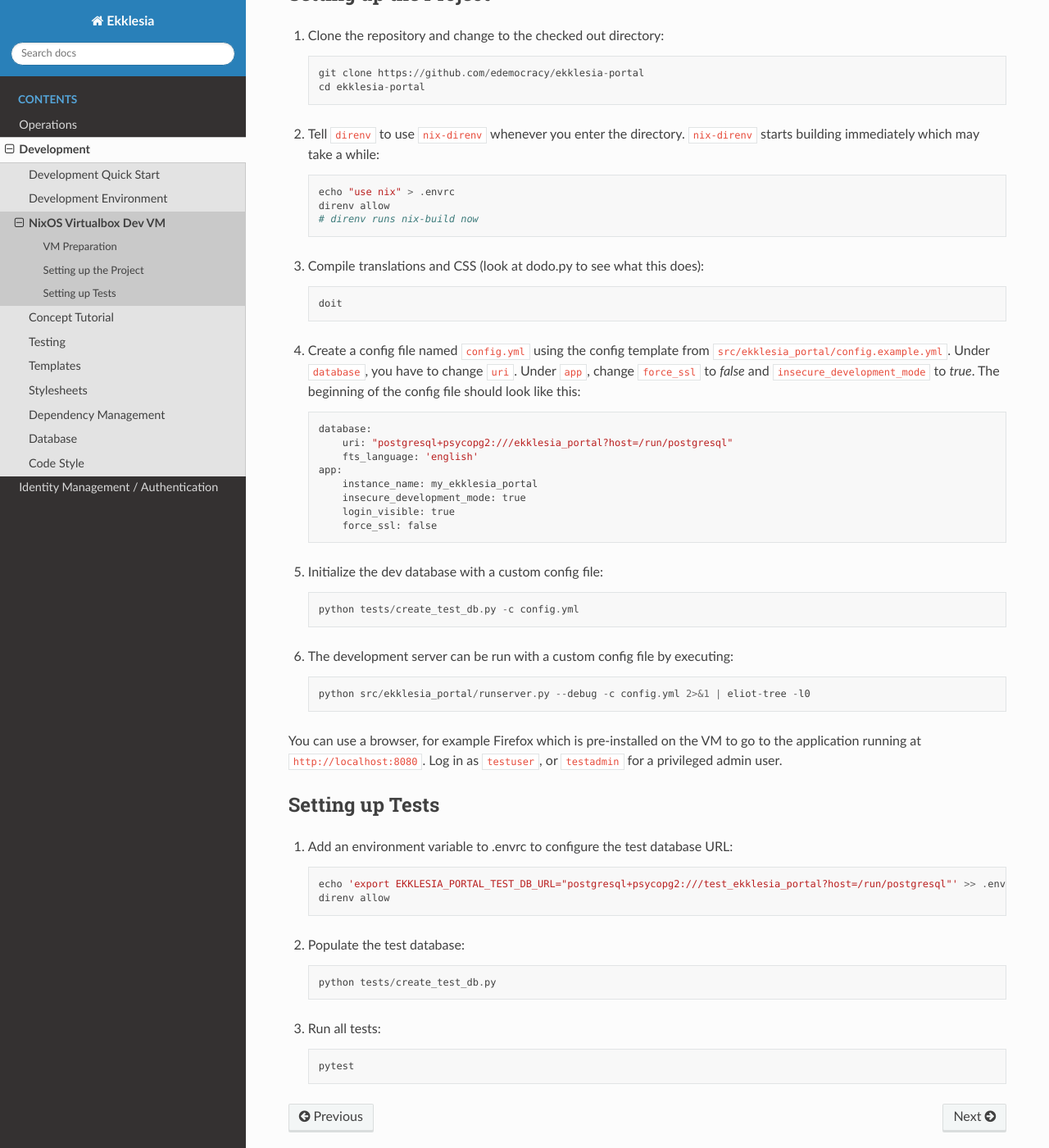
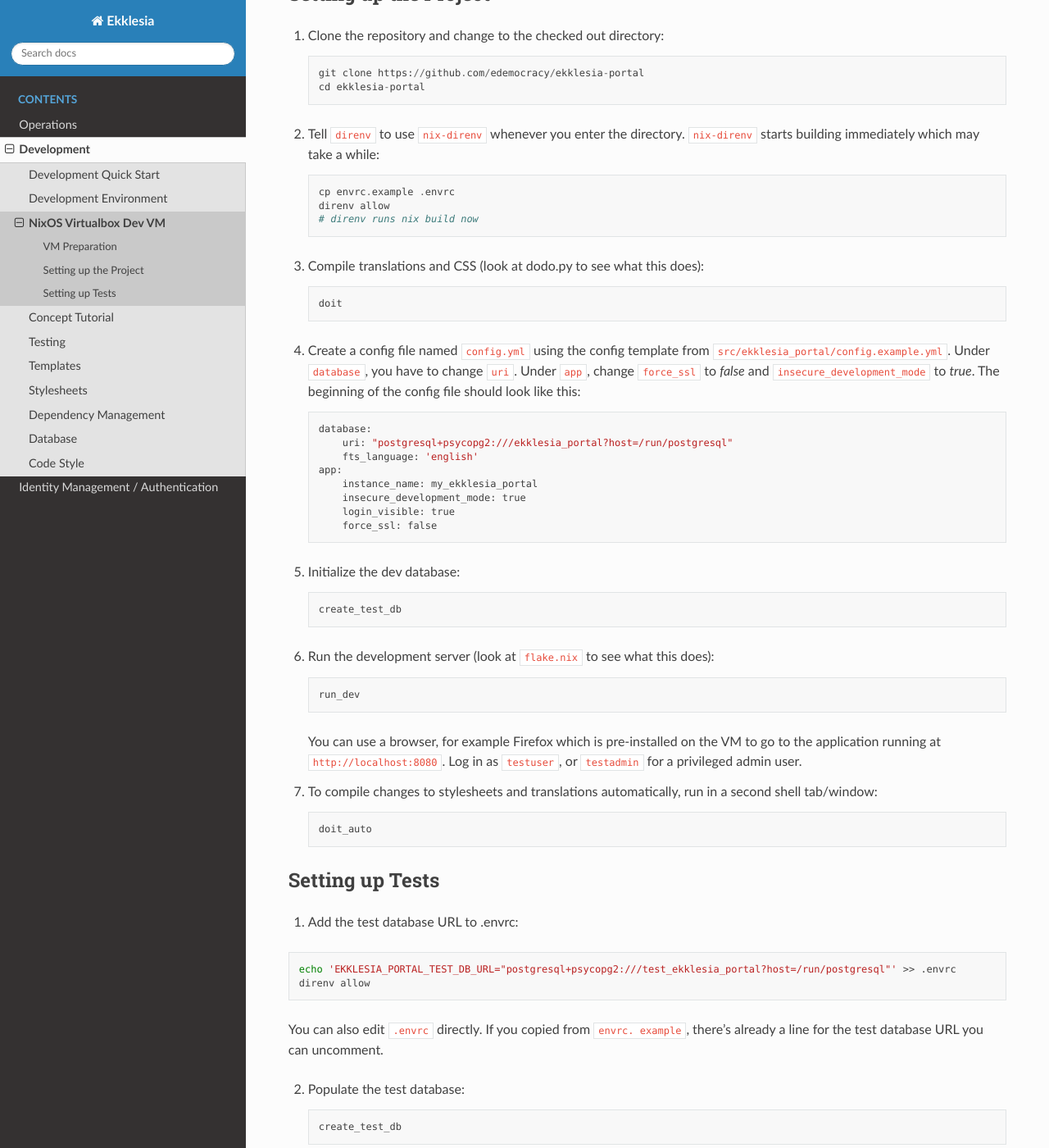
Before and after one commit to edemocracy/ekklesia, a Sphinx documentation site: the page built from docs/development/dev_nixos.md, in a window 1280 px wide and 1400 px high, scrolled down 1381 px. Shown: the whole window at 82% size. Built offline with Sphinx 7.4.7 and the Read the Docs theme 2.0.0, drawn with Linux system fonts in a browser that asks for light colours.

Commit message:
dev docs: update NixOS instruction for Nix Flakes changes in ekklesia-portal

````diff
--- a/docs/development/dev_nixos.md
+++ b/docs/development/dev_nixos.md
@@ -78,9 +78,9 @@ also work for *ekklesia-voting* when you change the project name.
 2. Tell `direnv` to use `nix-direnv` whenever you enter the directory. `nix-direnv` starts building immediately which may take a while:
 
    ```
-   echo "use nix" > .envrc
+   cp envrc.example .envrc
    direnv allow
-   # direnv runs nix-build now
+   # direnv runs nix build now
    ```
 
 3. Compile translations and CSS (look at dodo.py to see what this does):
@@ -105,35 +105,45 @@ also work for *ekklesia-voting* when you change the project name.
        force_ssl: false
    ```
 
-5. Initialize the dev database with a custom config file:
+5. Initialize the dev database:
 
    ```
-   python tests/create_test_db.py -c config.yml
+   create_test_db
    ```
 
-6. The development server can be run with a custom config file by executing:
+6. Run the development server (look at `flake.nix` to see what this does):
 
    ```
-   python src/ekklesia_portal/runserver.py --debug -c config.yml 2>&1 | eliot-tree -l0
+   run_dev
    ```
 
-You can use a browser, for example Firefox which is pre-installed on the VM to
-go to the application running at `http://localhost:8080`. Log in as
-`testuser`, or `testadmin` for a privileged admin user.
+   You can use a browser, for example Firefox which is pre-installed on the VM to
+   go to the application running at `http://localhost:8080`. Log in as
+   `testuser`, or `testadmin` for a privileged admin user.
+7. To compile changes to stylesheets and translations automatically, run in a
+   second shell tab/window:
+   ```shell
+   doit_auto
+   ```
+
 
 ## Setting up Tests
 
-1. Add an environment variable to .envrc to configure the test database URL:
+1. Add the test database URL to .envrc:
 
-   ```
-   echo 'export EKKLESIA_PORTAL_TEST_DB_URL="postgresql+psycopg2:///test_ekklesia_portal?host=/run/postgresql"' >> .envrc
-   direnv allow
-   ```
+```shell
+echo 'EKKLESIA_PORTAL_TEST_DB_URL="postgresql+psycopg2:///test_ekklesia_portal?host=/run/postgresql"' >> .envrc
+direnv allow
+```
+
+You can also edit `.envrc` directly. If you copied from {file}`envrc.
+example`, there's already a line for the test database URL you can
+uncomment.
 
 2. Populate the test database:
 
    ```
-   python tests/create_test_db.py
+   create_test_db
    ```
 
 3. Run all tests:
````
